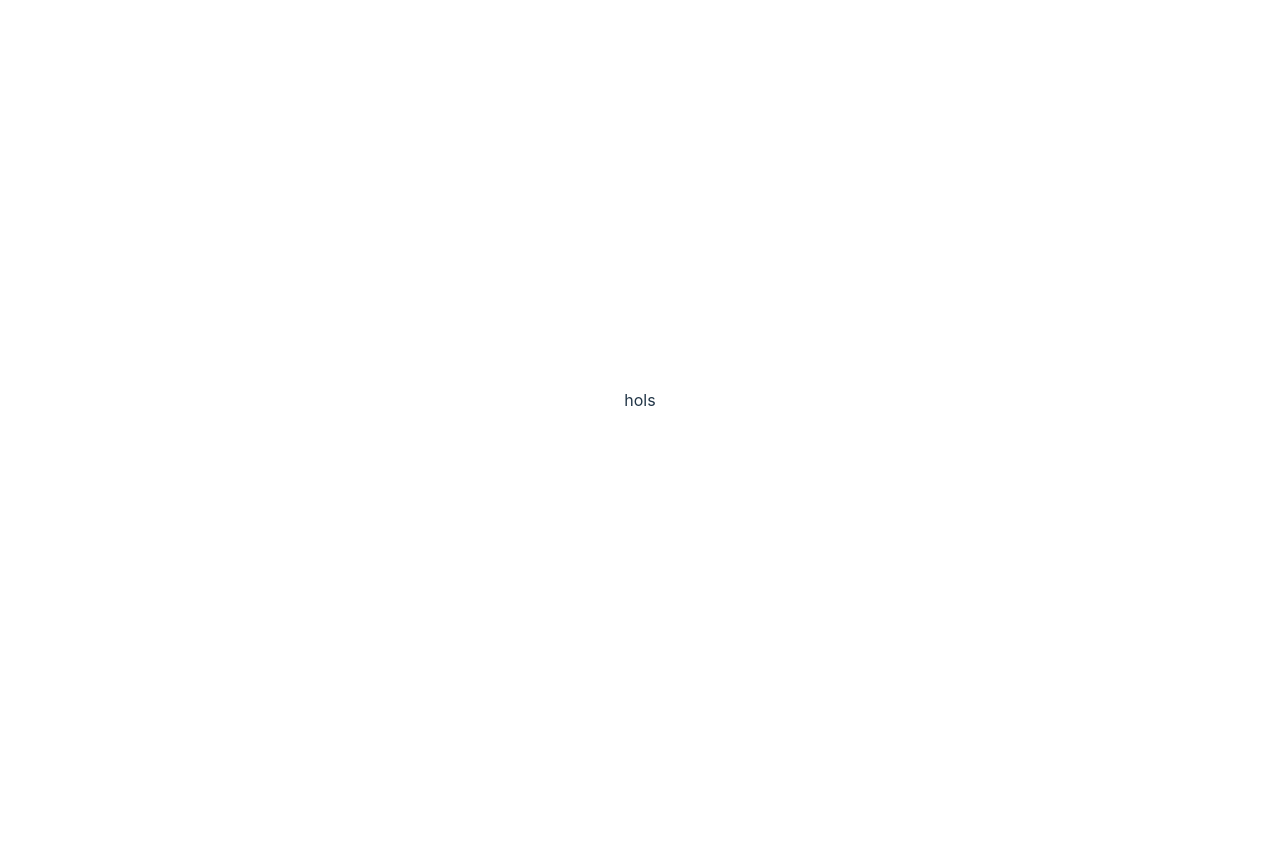
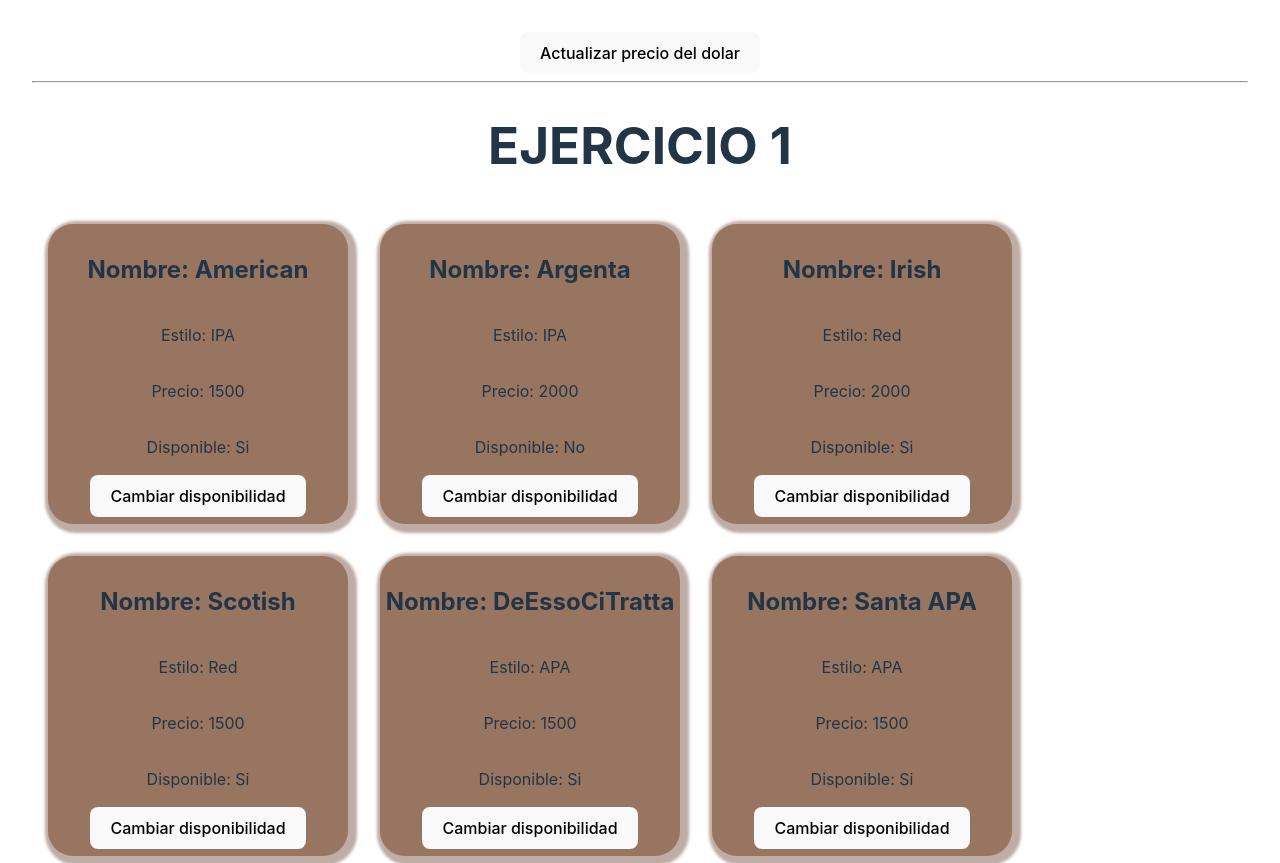
Before and after one commit to ninacnel/practicas-tn, a React (Vite) app: page / in a window 1280 px wide. Shown: the top 863 px of the page. Before the commit the page ends 800 px from the top, so only its background shows below. Built offline with nearby package versions, Linux system fonts and the light colour scheme.

Commit message:
beers & items

```diff
--- a/src/App.jsx
+++ b/src/App.jsx
@@ -1,12 +1,11 @@
-import { useState } from 'react'
 import './App.css'
+import Beers from './components/beers/Beers'
 
 function App() {
-  const [count, setCount] = useState(0)
 
   return (
     <>
-      <div>hols</div>
+      <Beers/>
     </>
   )
 }
--- /dev/null
+++ b/src/components/beerItem/BeerItem.css
@@ -0,0 +1,14 @@
+.beer-item-container {
+    width: 300px;
+    height: 300px;
+    margin: 1rem;
+    border: 1px rgb(154, 133, 122);
+    box-shadow: 3px 3px 3px 6px rgb(190, 172, 165);
+    border-radius: 25px;
+    display: flex;
+    padding: auto;
+    background-color: rgb(152, 117, 96);
+    flex-direction: column;
+    align-items: center;
+    justify-content: center;
+  }
--- /dev/null
+++ b/src/components/beerItem/BeerItem.jsx
@@ -0,0 +1,22 @@
+import { useState } from 'react'
+import "./BeerItem.css"
+
+const BeerItem = ({ beerName, beerStyle, price, available }) => {
+    const [isAvailable, setIsAvailable] = useState(available);
+
+    const changeAvailable = () => {
+        setIsAvailable(!isAvailable);
+    }
+
+    return (
+        <div className="beer-item-container">
+            <h2>Nombre: {beerName}</h2>
+            <p>Estilo: {beerStyle}</p>
+            <p>Precio: {price}</p>
+            <p>Disponible: {isAvailable ? "Si" : "No"}</p>
+            <button type="button" className="btn btn-primary" onClick={changeAvailable}>Cambiar disponibilidad</button>
+        </div>
+    )
+}
+
+export default BeerItem
--- /dev/null
+++ b/src/components/beerItem/BeerStyles.jsx
@@ -0,0 +1,18 @@
+import React from 'react'
+
+const BeerStyles = ({ beers }) => {
+    const beerStyles = [...new Set(beers.map(beer => beer.beerStyle))];
+
+    return (
+        <div>
+            <h3>Estilos de cervezas disponibles:</h3>
+            <ul>
+                {beerStyles.map((style, i) => (
+                    <li key={i}>{style}</li>
+                ))}
+            </ul>
+        </div>
+    )
+}
+
+export default BeerStyles
--- /dev/null
+++ b/src/components/beers/Beers.css
@@ -0,0 +1,4 @@
+.beers {
+    display: flex;
+    flex-wrap: wrap;
+  }
--- /dev/null
+++ b/src/components/beers/Beers.jsx
@@ -0,0 +1,56 @@
+import { useState } from 'react'
+import { beers } from '../../data/Data';
+import ChangeDollar from '../excercise-1/ChangeDollar';
+import BeerItem from '../beerItem/BeerItem';
+import CountBeer from '../excercise-3/CountBeer';
+import BeerStyles from '../beerItem/BeerStyles';
+import './Beers.css';
+
+const Beers = () => {
+    const [dollar, setDollar] = useState(500);
+    const [changeDollar, setChangeDollar] = useState(false);
+
+    const setDollarHandler = (dollarPriceNow) => {
+        setDollar(dollarPriceNow);
+    }
+
+    const changeDollarHandler = () => {
+        setChangeDollar((prevState)=>!prevState);
+    }
+
+    const beersFiltered = beers.filter((beer) => beer.available === true);
+
+    return (
+        <div>
+            <button type="button" className="btn btn-primary" onClick={changeDollarHandler}>{changeDollar ? 'Esconder': 'Actualizar precio del dolar' }</button>
+            {changeDollar && <ChangeDollar setDollarHandler={setDollarHandler} dollar={dollar}/>}
+            <hr/>
+            <h1>EJERCICIO 1</h1>
+            <div className='beers'>
+            {beers.map((beer) =>
+                <BeerItem key={beer.id} id={beer.id} beerName={beer.beerName} beerStyle={beer.beerStyle} price={beer.price * dollar} available={beer.available} />
+            )}
+            </div>
+            <hr />
+
+            <h1>EJERCICIO 2</h1>
+            <div className='beers'>
+            {beersFiltered.map((beer) =>
+                <BeerItem key={beer.id} id={beer.id} beerName={beer.beerName} beerStyle={beer.beerStyle} price={beer.price * dollar} available={beer.available} />
+
+            )}
+            </div>
+            <hr />
+
+            <h1>EJERCICIO 3</h1>
+            <CountBeer beers={beers} />
+            <hr />
+
+            <h1>EJERCICIO 4</h1>
+            <BeerStyles beers={beers}/>
+
+        </div>
+    )
+}
+
+export default Beers
--- /dev/null
+++ b/src/components/excercise-1/ChangeDollar.jsx
@@ -0,0 +1,15 @@
+const ChangeDollar = ({ setDollarHandler, dollar }) => {
+
+    const ChangeDollarHanlder = (event) => {
+        setDollarHandler(event.target.value);
+    }
+
+    return (
+        <div>
+            <label id='dolar'>Nuevo precio del dolar: </label>
+            <input name='dolar' type='number' onChange={ChangeDollarHanlder} value={dollar}/>
+        </div>
+    )
+}
+
+export default ChangeDollar
--- /dev/null
+++ b/src/components/excercise-3/CountBeer.jsx
@@ -0,0 +1,15 @@
+import React from 'react'
+
+const CountBeer = ({ beers }) => {
+    const countRed = beers.filter((beer) => beer.beerStyle === "Red").length;
+    const countIpa = beers.filter((beer) => beer.beerStyle === "IPA").length;
+
+    return (
+        <div>
+            <h2>Cantidad de cervezas rojas: {countRed}</h2>
+            <h2>Cantidad de cervezas IPA: {countIpa}</h2>
+        </div>
+    )
+}
+
+export default CountBeer
--- /dev/null
+++ b/src/data/data.js
@@ -0,0 +1,65 @@
+export const beers = [
+    {
+        id: 1,
+        beerName: "American",
+        beerStyle: "IPA",
+        price: 3,
+        available: true,
+    },
+    {
+        id: 2,
+        beerName: "Argenta",
+        beerStyle: "IPA",
+        price: 4,
+        available: false,
+    },
+    {
+        id: 3,
+        beerName: "Irish",
+        beerStyle: "Red",
+        price: 4,
+        available: true,
+    },
+    {
+        id: 4,
+        beerName: "Scotish",
+        beerStyle: "Red",
+        price: 3,
+        available: true,
+    },
+    {
+        id: 5,
+        beerName: "DeEssoCiTratta",
+        beerStyle: "APA",
+        price: 3,
+        available: true,
+    },
+    {
+        id: 6,
+        beerName: "Santa APA",
+        beerStyle: "APA",
+        price: 3,
+        available: true,
+    },
+    {
+        id: 7,
+        beerName: "German",
+        beerStyle: "Pilsen",
+        price: 1,
+        available: true,
+    },
+    {
+        id: 8,
+        beerName: "London Porter",
+        beerStyle: "Porter",
+        price: 2,
+        available: false,
+    },
+    {
+        id: 9,
+        beerName: "Scotish ALE",
+        beerStyle: "Red",
+        price: 5,
+        available: false,
+    },
+];
```
